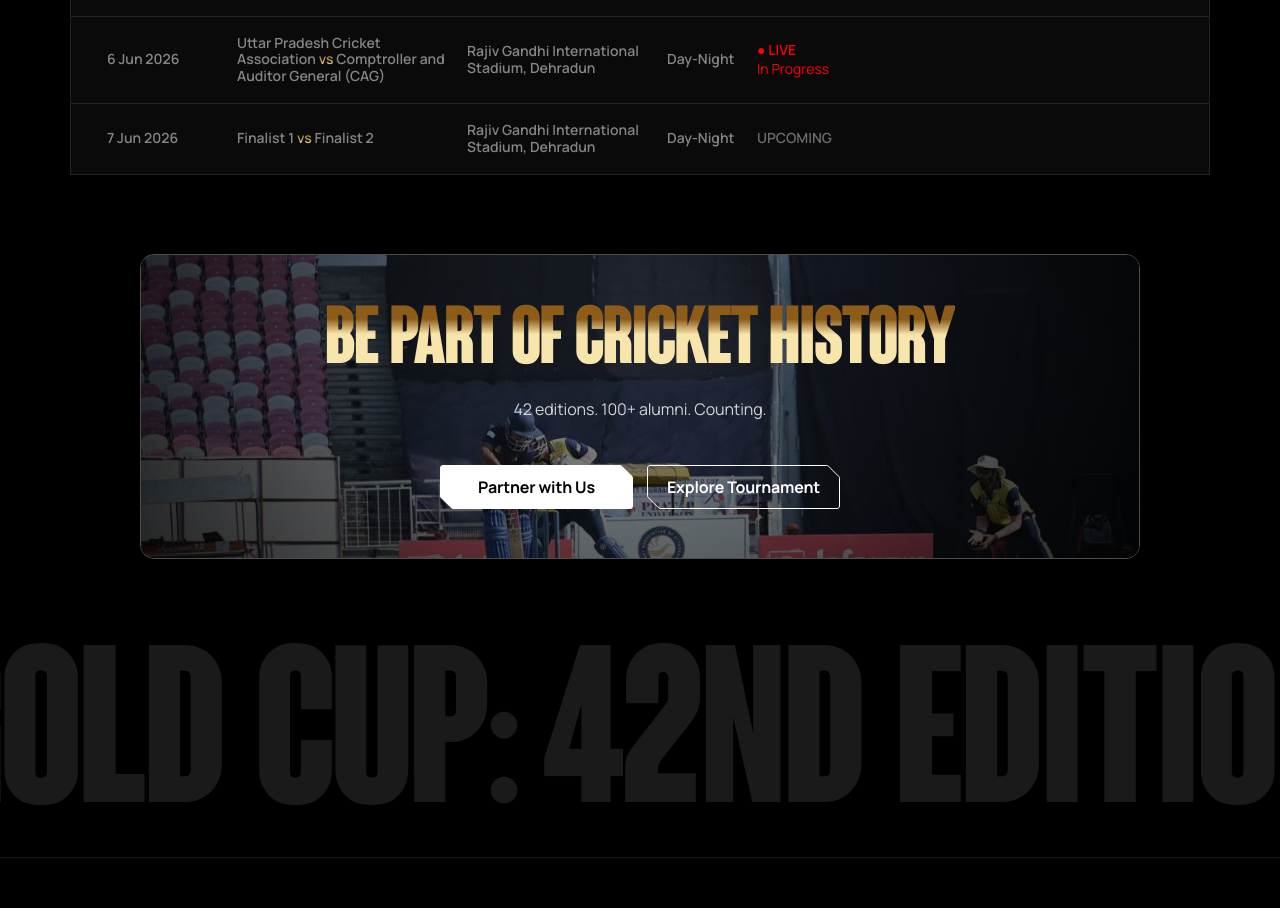
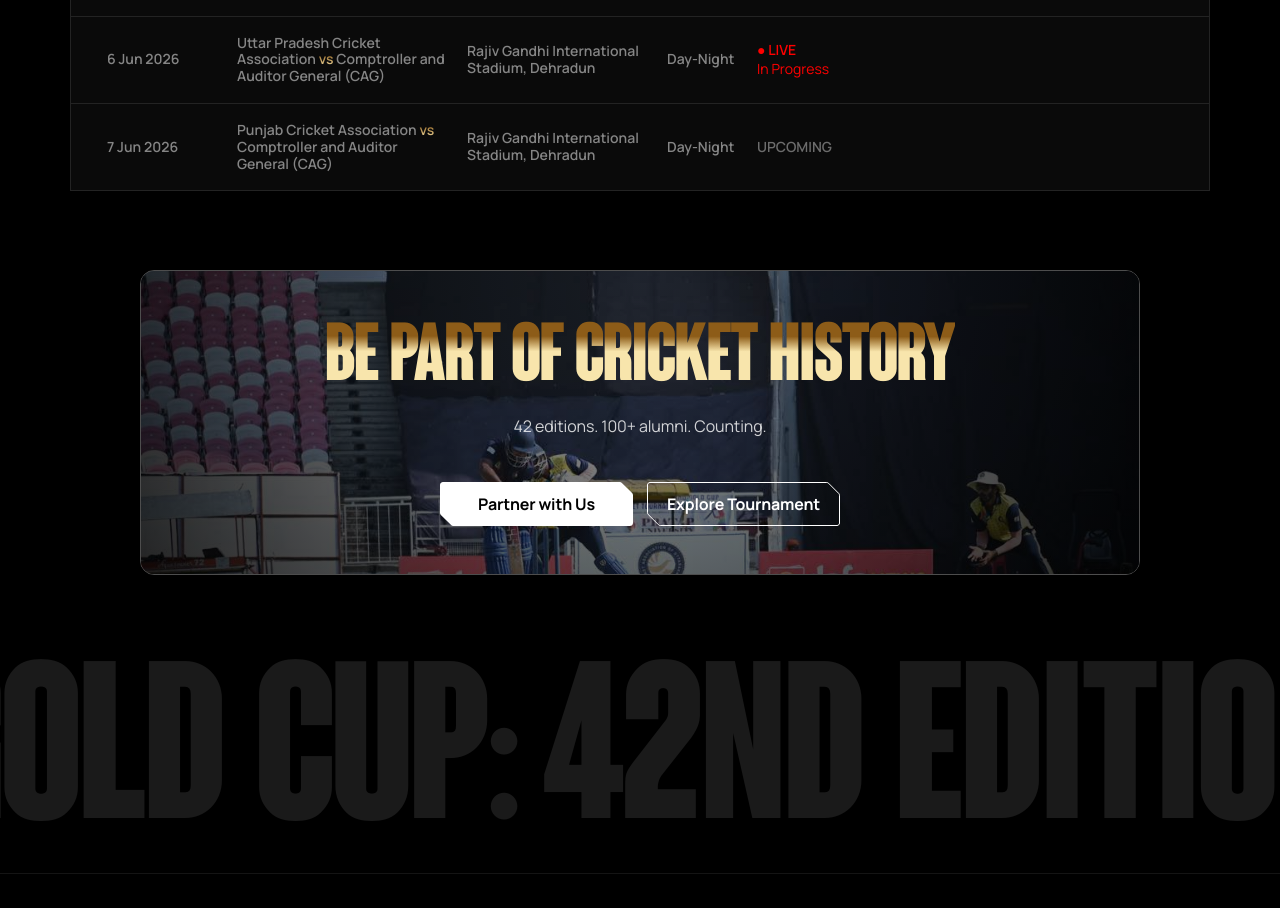
Before and after one commit to marco378/goldcup, a Next.js app: page /tournament in a window 1280 px wide. Shown: the part 3300-4208 px from the top of the page. Built offline with nearby package versions, Linux system fonts and the light colour scheme; a web font is replaced by a local one.

Commit message:
updated filas information and link

```diff
--- a/data/liveMatches.ts
+++ b/data/liveMatches.ts
@@ -1,4 +1,4 @@
 export const LIVE_MATCH_STREAMS: Record<string, string> = {
-  'sf-2026-06-06-2': 'https://www.youtube.com/live/49IpcigCY4s?si=p1s_PLyUoE1w7iaf',
+  'final-2026-06-07': 'https://www.youtube.com/live/t154EnL9uRQ?si=jKxMVLggGBG0ZM5S',
 
 }
--- a/data/tournament.ts
+++ b/data/tournament.ts
@@ -346,7 +346,7 @@
   {
     id: 'final-2026-06-07',
     date: '2026-06-07',
-    teams: ['Finalist 1', 'Finalist 2'],
+    teams: ['Punjab Cricket Association', 'Comptroller and Auditor General (CAG)'],
     venue: 'Rajiv Gandhi International Stadium, Dehradun',
     phase: 'FINAL',
     status: 'UPCOMING',
```
